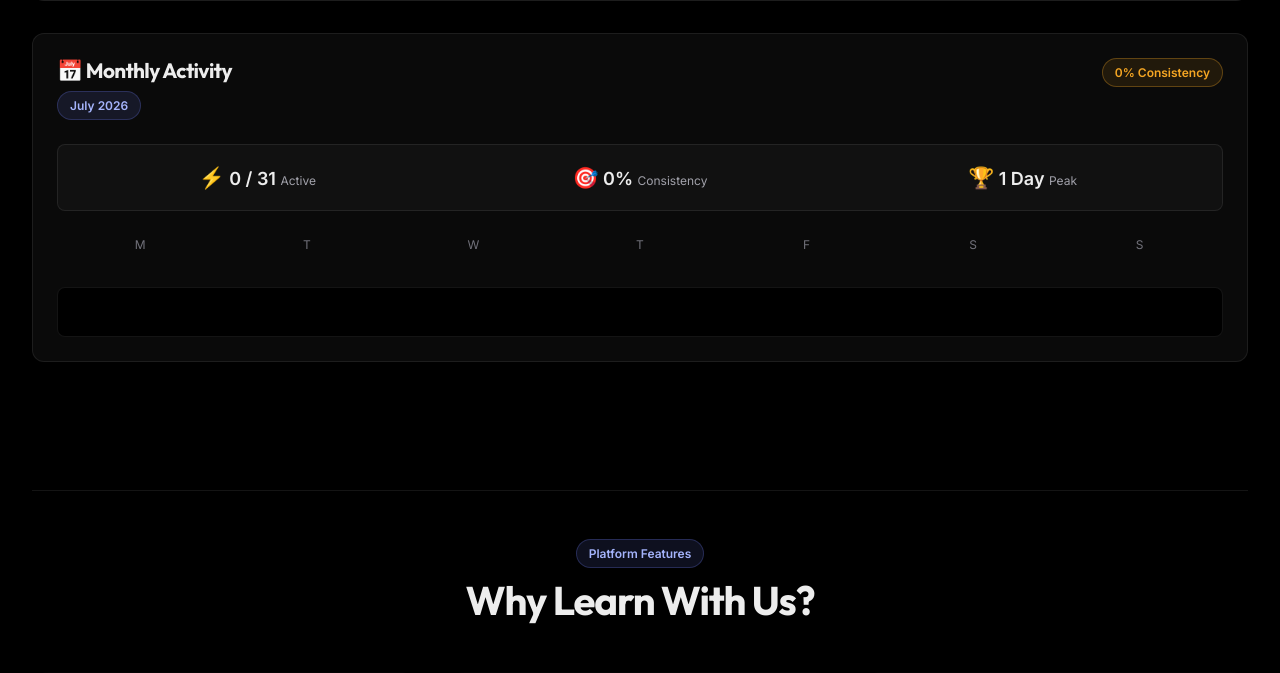
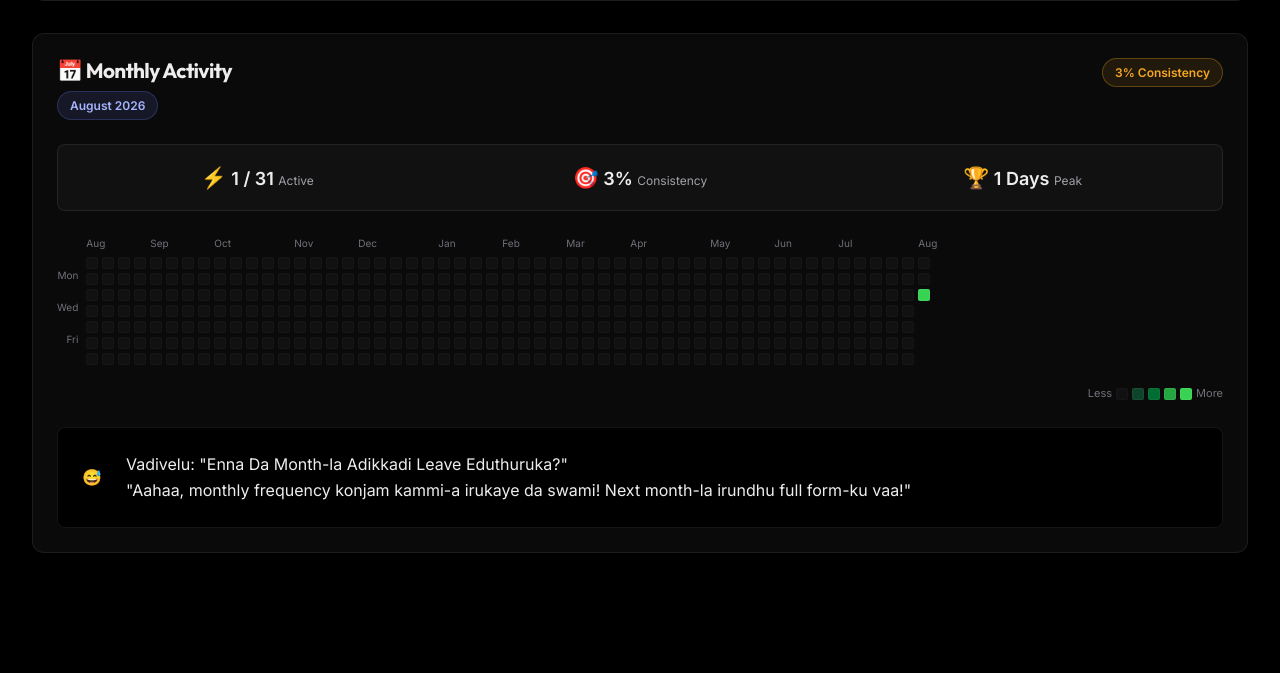
Before and after one commit to vikram1110dev/Python-Kadhai-python-learning-web-application-, a Django app: page / in a window 1280 px wide. Shown: the part 1484-2157 px from the top of the page. Run offline with Django 4.2, Linux system fonts and the light colour scheme; data comes from the database, SQL or seed files in the repository; both versions use the stored data as it was after the commit; some libraries are stand-ins or nearby versions.

Commit message:
feat: implement GitHub-style Activity Heatmap and apply security fixes

```diff
--- a/kadhai/models.py
+++ b/kadhai/models.py
@@ -9,7 +9,7 @@ class Lesson(models.Model):
     english_exp = models.TextField(help_text="English explanation with HTML formatting")
     initial_code = models.TextField(blank=True, default='')
     expected_output = models.TextField(blank=True, default='')
-    order = models.PositiveIntegerField(default=1)
+    order = models.PositiveIntegerField(default=1, db_index=True)
 
     class Meta:
         ordering = ['order', 'id']
--- a/kadhai/views.py
+++ b/kadhai/views.py
@@ -4,6 +4,7 @@ import random
 from django.shortcuts import render
 from django.http import JsonResponse
 from django.views.decorators.csrf import csrf_exempt
+from django.core.cache import cache
 from .models import Lesson, Quiz, ChatbotResponse
 from .rag_engine import RAGEngine
 
@@ -55,6 +56,15 @@ def chat_api(request):
     if request.method != 'POST':
         return JsonResponse({"error": "POST method required"}, status=405)
 
+    client_ip = request.META.get('REMOTE_ADDR', 'unknown')
+    cache_key = f"rate_limit_chat_{client_ip}"
+    requests_count = cache.get(cache_key, 0)
+
+    if requests_count >= 10:
+        return JsonResponse({"reply": "Too many requests. Please wait a minute boss! ⏳", "source": None}, status=429)
+
+    cache.set(cache_key, requests_count + 1, timeout=60)
+
     try:
         data = json.loads(request.body.decode('utf-8'))
     except Exception:
--- a/python_kadhai/settings.py
+++ b/python_kadhai/settings.py
@@ -9,12 +9,12 @@ import os
 BASE_DIR = Path(__file__).resolve().parent.parent
 
 # SECURITY WARNING: keep the secret key used in production secret!
-SECRET_KEY = 'django-insecure-python-kadhai-secret-key-change-in-production'
+SECRET_KEY = os.environ.get('SECRET_KEY', 'django-insecure-python-kadhai-secret-key-change-in-production')
 
 # SECURITY WARNING: don't run with debug turned on in production!
-DEBUG = True
+DEBUG = os.environ.get('DEBUG', 'True') == 'True'
 
-ALLOWED_HOSTS = ['*']
+ALLOWED_HOSTS = os.environ.get('ALLOWED_HOSTS', '*').split(',')
 
 # Application definition
 INSTALLED_APPS = [
--- a/static/app.js
+++ b/static/app.js
@@ -128,13 +128,13 @@ function renderLesson() {
         <span class="exp-label">
           <span style="font-size: 1.2rem;">🎭</span> Tanglish
         </span>
-        <div class="exp-text">${typeof formatCodeExamples === 'function' ? formatCodeExamples(lesson.tanglishExp) : lesson.tanglishExp}</div>
+        <div class="exp-text">${window.DOMPurify ? DOMPurify.sanitize(typeof formatCodeExamples === 'function' ? formatCodeExamples(lesson.tanglishExp) : lesson.tanglishExp) : (typeof formatCodeExamples === 'function' ? formatCodeExamples(lesson.tanglishExp) : lesson.tanglishExp)}</div>
       </div>
       <div class="exp-panel english">
         <span class="exp-label">
           <span style="font-size: 1.2rem;">📘</span> English
         </span>
-        <div class="exp-text">${typeof formatCodeExamples === 'function' ? formatCodeExamples(lesson.englishExp) : lesson.englishExp}</div>
+        <div class="exp-text">${window.DOMPurify ? DOMPurify.sanitize(typeof formatCodeExamples === 'function' ? formatCodeExamples(lesson.englishExp) : lesson.englishExp) : (typeof formatCodeExamples === 'function' ? formatCodeExamples(lesson.englishExp) : lesson.englishExp)}</div>
       </div>
     </div>
   `;
@@ -226,7 +226,7 @@ function handleQuizSubmission(selectedIndex, event) {
 
   feedbackContainer.innerHTML = `
     <div class="result-headline ${isCorrect ? 'success' : 'error'}">${memeInfo.headline}</div>
-    <div style="margin: 0.5rem 0 1.5rem 0; font-size: 1.1rem; color: #94a3b8; max-width: 600px;">${memeInfo.text}</div>
+    <div style="margin: 0.5rem 0 1.5rem 0; font-size: 1.1rem; color: #94a3b8; max-width: 600px;">${window.DOMPurify ? DOMPurify.sanitize(memeInfo.text) : memeInfo.text}</div>
     <div style="background: rgba(0,0,0,0.2); padding: 1rem; border-radius: var(--radius-lg); margin-bottom: 1.5rem;">
       ${memeInfo.svg}
     </div>
@@ -987,33 +987,69 @@ function renderMonthlyAnalytics() {
   const peakStreakEl = document.getElementById("monthly-peak-streak");
   if (peakStreakEl) peakStreakEl.textContent = `${Math.max(streakData.count || 1, activeDaysCount)} Days`;
 
-  // Populate Calendar Grid
-  const calendarGrid = document.getElementById("monthly-calendar-grid");
-  if (calendarGrid) {
-    calendarGrid.innerHTML = "";
-
-    // Empty offset padding cells
-    for (let i = 0; i < firstDayOfWeek; i++) {
-      const emptyCell = document.createElement("div");
-      emptyCell.className = "calendar-day-cell empty";
-      calendarGrid.appendChild(emptyCell);
-    }
-
-    // Day cells (1..N)
-    for (let day = 1; day <= daysInMonth; day++) {
-      const dayStr = `${year}-${String(month + 1).padStart(2, '0')}-${String(day).padStart(2, '0')}`;
+  // Populate Heatmap Grid (Last 365 Days)
+  const heatmapGrid = document.getElementById("heatmap-grid");
+  if (heatmapGrid) {
+    heatmapGrid.innerHTML = "";
+
+    const daysToRender = 365;
+    const endDate = new Date();
+    // Calculate start date and align to Sunday (start of column)
+    const startDate = new Date(endDate);
+    startDate.setDate(endDate.getDate() - daysToRender + 1);
+    while (startDate.getDay() !== 0) {
+      startDate.setDate(startDate.getDate() - 1);
+    }
+
+    const timeDiff = endDate.getTime() - startDate.getTime();
+    const totalGridDays = Math.floor(timeDiff / (1000 * 3600 * 24)) + 1;
+
+    for (let i = 0; i < totalGridDays; i++) {
+      const d = new Date(startDate.getTime());
+      d.setDate(startDate.getDate() + i);
+      const dayStr = `${d.getFullYear()}-${String(d.getMonth() + 1).padStart(2, '0')}-${String(d.getDate()).padStart(2, '0')}`;
       const isActive = activityLog[dayStr] === true;
-      const isToday = day === todayDateNum;
-
-      const dayCell = document.createElement("div");
-      dayCell.className = `calendar-day-cell ${isActive ? 'active-day' : ''} ${isToday ? 'today' : ''}`;
-      dayCell.setAttribute("title", `${monthNames[month]} ${day}, ${year} ${isActive ? '(Active 🔥)' : ''}`);
-
-      dayCell.innerHTML = `
-        <span>${day}</span>
-        ${isActive ? '<span class="calendar-day-icon">🔥</span>' : ''}
-      `;
-      calendarGrid.appendChild(dayCell);
+
+      const cell = document.createElement("div");
+      cell.className = `heatmap-cell ${isActive ? 'level-4' : 'level-0'}`;
+      cell.setAttribute("title", `${monthNames[d.getMonth()]} ${d.getDate()}, ${d.getFullYear()} ${isActive ? '(Active 🔥)' : '(No Activity)'}`);
+      heatmapGrid.appendChild(cell);
+    }
+
+    // Populate Month Labels (X-axis)
+    const heatmapLabelsX = document.getElementById("heatmap-labels-x");
+    if (heatmapLabelsX) {
+      heatmapLabelsX.innerHTML = "";
+      const shortMonthNames = ["Jan", "Feb", "Mar", "Apr", "May", "Jun", "Jul", "Aug", "Sep", "Oct", "Nov", "Dec"];
+      let lastMonth = -1;
+
+      for (let i = 0; i < totalGridDays; i += 7) {
+        const d = new Date(startDate.getTime());
+        d.setDate(startDate.getDate() + i);
+
+        // Check Wednesday to determine the column's primary month
+        const midWeek = new Date(d.getTime());
+        midWeek.setDate(d.getDate() + 3);
+        const colMonth = midWeek.getMonth();
+
+        if (colMonth !== lastMonth) {
+          lastMonth = colMonth;
+          const colIndex = i / 7;
+          const label = document.createElement("span");
+          label.className = "heatmap-month-label";
+          label.textContent = shortMonthNames[colMonth];
+          label.style.left = `${colIndex * 16}px`; // 12px width + 4px gap = 16px per column
+          heatmapLabelsX.appendChild(label);
+        }
+      }
+    }
+
+    // Auto-scroll to the right to see the latest days
+    const scrollContainer = document.querySelector('.heatmap-scroll-container');
+    if (scrollContainer) {
+      setTimeout(() => {
+        scrollContainer.scrollLeft = scrollContainer.scrollWidth;
+      }, 100);
     }
   }
 
@@ -1374,6 +1410,7 @@ function initDashboardWidgets() {
   renderStreakWidget();
   updateUserRank();
   renderDashboardStats();
+  renderMonthlyAnalytics();
 }
 
 function renderDashboardStats() {
--- a/static/index.css
+++ b/static/index.css
@@ -1441,23 +1441,26 @@ main {
 .streak-meme-headline { font-weight: 700; font-size: var(--text-lg); color: var(--accent-warning); margin-bottom: var(--space-1); }
 .streak-meme-text { color: var(--text-secondary); font-size: var(--text-sm); }
 
-/* Calendar */
-.calendar-wrapper { margin-top: var(--space-6); }
-.calendar-days-header {
-  display: grid; grid-template-columns: repeat(7, 1fr); text-align: center;
-  font-size: var(--text-xs); color: var(--text-tertiary); margin-bottom: var(--space-2);
-}
-.calendar-grid { display: grid; grid-template-columns: repeat(7, 1fr); gap: 4px; }
-.calendar-day-cell {
-  aspect-ratio: 1; background: var(--bg-main); border: 1px solid transparent;
-  border-radius: var(--radius-sm); display: flex; flex-direction: column;
-  align-items: center; justify-content: center; font-size: var(--text-xs); color: var(--text-secondary);
-  position: relative; transition: all var(--transition-fast);
-}
-.calendar-day-cell:hover:not(.empty) { background: var(--bg-surface-elevated); border-color: var(--border-subtle); }
-.calendar-day-cell.active-day { background: rgba(23, 201, 100, 0.05); color: var(--accent-success); border: 1px solid rgba(23, 201, 100, 0.2); }
-.calendar-day-cell.today { border: 1px solid var(--accent-warning); color: #fff; }
-.calendar-day-icon { font-size: 0.6rem; position: absolute; bottom: 2px; }
+/* GitHub Style Heatmap */
+.heatmap-wrapper { margin-top: var(--space-6); display: flex; flex-direction: column; gap: 8px; }
+.heatmap-scroll-container { display: flex; gap: 4px; overflow-x: auto; padding-bottom: 8px; }
+.heatmap-scroll-container::-webkit-scrollbar { height: 6px; }
+.heatmap-scroll-container::-webkit-scrollbar-thumb { background: var(--border-subtle); border-radius: 4px; }
+.heatmap-labels-y { display: grid; grid-template-rows: repeat(7, 12px); gap: 4px; font-size: 10px; color: var(--text-tertiary); text-align: right; padding-right: 4px; line-height: 12px; }
+.heatmap-labels-x { font-size: 10px; color: var(--text-tertiary); margin-bottom: 4px; }
+.heatmap-month-label { position: absolute; top: 0; }
+.heatmap-labels-y span:nth-child(1) { grid-row: 2; } /* Mon */
+.heatmap-labels-y span:nth-child(2) { grid-row: 4; } /* Wed */
+.heatmap-labels-y span:nth-child(3) { grid-row: 6; } /* Fri */
+.heatmap-grid { display: grid; grid-auto-flow: column; grid-template-rows: repeat(7, 12px); gap: 4px; }
+.heatmap-cell { width: 12px; height: 12px; background: var(--bg-surface-elevated); border-radius: 2px; transition: all 0.2s; border: 1px solid rgba(255, 255, 255, 0.02); }
+.heatmap-cell:hover { opacity: 0.8; border-color: var(--border-subtle); cursor: pointer; }
+.heatmap-cell.level-0 { background: var(--bg-surface-elevated); }
+.heatmap-cell.level-1 { background: #0e4429; border-color: rgba(255,255,255,0.05); }
+.heatmap-cell.level-2 { background: #006d32; border-color: rgba(255,255,255,0.05); }
+.heatmap-cell.level-3 { background: #26a641; border-color: rgba(255,255,255,0.05); }
+.heatmap-cell.level-4 { background: #39d353; border-color: rgba(255,255,255,0.05); }
+.heatmap-legend { display: flex; align-items: center; justify-content: flex-end; gap: 4px; font-size: 11px; color: var(--text-tertiary); margin-top: 4px; }
 
 /* Sections */
 .section-divider {
--- a/templates/index.html
+++ b/templates/index.html
@@ -10,7 +10,7 @@
   <link rel="preconnect" href="https://fonts.googleapis.com">
   <link rel="preconnect" href="https://fonts.gstatic.com" crossorigin>
   <link href="https://fonts.googleapis.com/css2?family=Inter:wght@400;500;600&family=Outfit:wght@500;700;800&display=swap" rel="stylesheet">
-  <link rel="stylesheet" href="{% static 'index.css' %}?v=8.0">
+  <link rel="stylesheet" href="{% static 'index.css' %}?v=8.2">
 </head>
 
 <body>
@@ -223,13 +223,27 @@
               </div>
             </div>
 
-            <!-- Monthly Activity Calendar Grid -->
-            <div class="calendar-wrapper">
-              <div class="calendar-days-header">
-                <span>M</span><span>T</span><span>W</span><span>T</span><span>F</span><span>S</span><span>S</span>
+            <!-- GitHub Style Heatmap Grid -->
+            <div class="heatmap-wrapper">
+              <div class="heatmap-scroll-container">
+                <div class="heatmap-labels-y" style="margin-top: 18px;">
+                  <span>Mon</span><span>Wed</span><span>Fri</span>
+                </div>
+                <div style="display: flex; flex-direction: column;">
+                  <div class="heatmap-labels-x" id="heatmap-labels-x" style="position: relative; height: 18px; width: 100%;"></div>
+                  <div class="heatmap-grid" id="heatmap-grid">
+                    <!-- Populated dynamically via app.js -->
+                  </div>
+                </div>
               </div>
-              <div class="calendar-grid" id="monthly-calendar-grid">
-                <!-- Populated dynamically via app.js -->
+              <div class="heatmap-legend">
+                <span>Less</span>
+                <div class="heatmap-cell level-0"></div>
+                <div class="heatmap-cell level-1"></div>
+                <div class="heatmap-cell level-2"></div>
+                <div class="heatmap-cell level-3"></div>
+                <div class="heatmap-cell level-4"></div>
+                <span>More</span>
               </div>
             </div>
 
@@ -627,6 +641,9 @@
     </div>
   </footer>
 
+  <!-- DOMPurify for XSS Protection -->
+  <script src="https://cdnjs.cloudflare.com/ajax/libs/dompurify/3.0.6/purify.min.js"></script>
+
   <!-- Pyodide WebAssembly Python Engine -->
   <script src="https://cdn.jsdelivr.net/pyodide/v0.26.1/full/pyodide.js"></script>
 
@@ -644,6 +661,6 @@
   </div>
 
   <!-- Include App Logic -->
-  <script src="{% static 'app.js' %}?v=8.0"></script>
+  <script src="{% static 'app.js' %}?v=8.2"></script>
 </body>
 </html>
```
Also changed, not shown: db.sqlite3, kadhai/migrations/0002_alter_chatbotresponse_options_alter_quiz_options_and_more.py (added).
